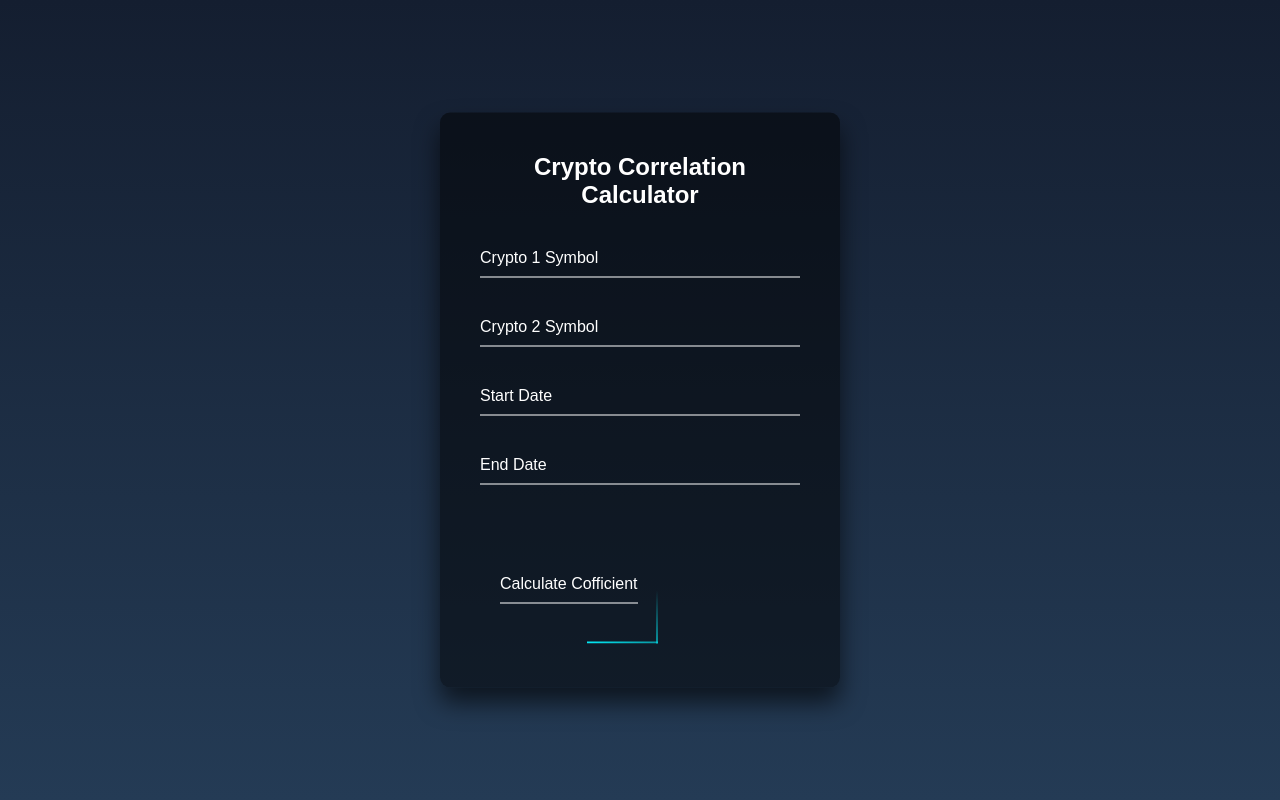
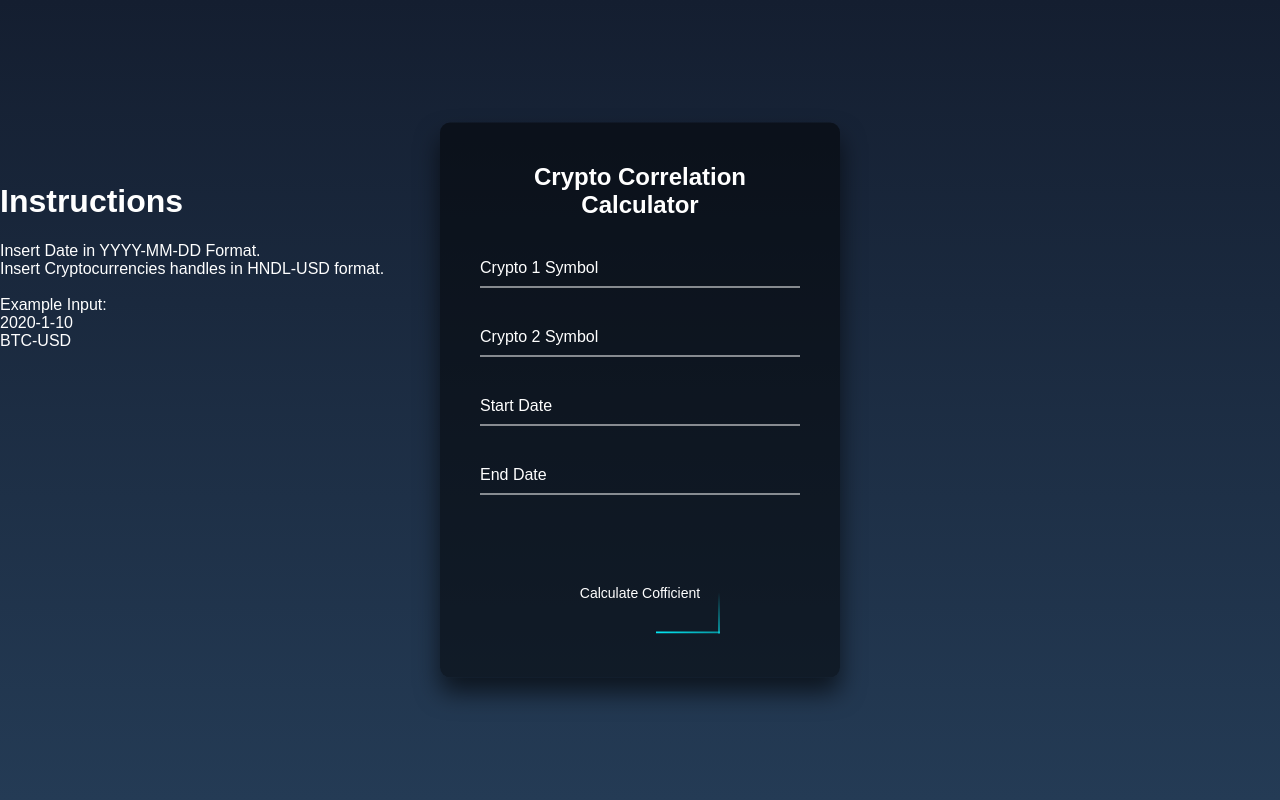
Before and after one commit to Muneebdw/CryptoCorrelation, a Flask app: page / in a window 1280 px wide. Run offline with Flask 2, Linux system fonts and the light colour scheme; parts of the project's set-up code (start-up, migrations or seed data) failed here and were passed over.

Commit message:
Finalized

```diff
--- a/app.py
+++ b/app.py
@@ -46,9 +46,11 @@ def calculate():
                     mode='lines',  name = c2))
                     #mode = lines
         #fig.update_layout(title='line charts',)
+        cdata = [{'name':c1},{'name':c2}]
+        ddata = [{'sdate':start_date,'edate':end_date}]
         data = [trace1,trace2]
         graphJSON = json.dumps(data, cls=plotly.utils.PlotlyJSONEncoder)
-        return render_template('Visualize.html',graphJSON=graphJSON)
+        return render_template('Visualize.html',graphJSON=graphJSON,cdata=cdata,ddate=ddata)
 
     #Calculate Correlation
 
@@ -58,4 +60,6 @@ def calculate():
 
 
 if __name__ == '__main__':
+    app.jinja_env.auto_reload = True
+    app.config['TEMPLATES_AUTO_RELOAD'] = True
     app.run(debug=True)
--- a/static/css/home.css
+++ b/static/css/home.css
@@ -1,11 +1,88 @@
 html {
   height: 100%;
+  font-family: 'helvetica neue', helvetica, arial, sans-serif;
+
 }
 body {
   margin:0;
   padding:0;
   font-family: sans-serif;
   background: linear-gradient(#141e30, #243b55);
+}
+button {
+  border-width:0px;
+border:none;
+outline:none;
+}
+input:focus, textarea:focus, select:focus{
+  outline: none;
+}
+
+table {
+  table-layout: fixed;
+  width: 50%;
+  border-collapse: collapse;
+
+  background-image: radial-gradient(rgb(39, 96, 219), rgb(31, 153, 209)); /* the gradient */
+  background-origin: border-box; /* set background to start from border-box */
+  border-spacing: 5px; /* space between each cell */
+  border: 3px solid black; /* optional */
+}
+
+th, td{
+  border: 1.5px solid black;
+}
+thead th:nth-child(1) {
+  width: 15%;
+}
+
+thead th:nth-child(2) {
+  width: 10%;
+}
+
+thead th:nth-child(3) {
+  width: 5%;
+}
+
+thead th:nth-child(4) {
+  width: 15%;
+}
+
+th, td {
+  padding: 10PX;
+}
+
+
+
+thead th, tfoot th {
+  font-family: 'Rock Salt', cursive;
+}
+
+th {
+  letter-spacing: 2px;
+}
+
+td {
+  letter-spacing: 1px;
+}
+
+tbody td {
+  text-align: center;
+}
+
+tfoot th {
+  text-align: right;
+}
+.header {
+  width: 100%;
+  padding: 10px 0;
+  font-size: 16px;
+  color: #fff;
+  margin-bottom: 15px;
+  border: none;
+  border-bottom: 1px solid #fff;
+  outline: none;
+  background: transparent;
 }
 
 .login-box {
@@ -61,6 +138,31 @@ body {
   color: #03e9f4;
   font-size: 12px;
 }
+
+
+.login-box .button {
+  position:relative;
+  text-align: center;
+  margin: auto;
+
+
+
+}
+
+.login-box .button input {
+  margin: auto;
+  text-align: center;
+  width: 100%;
+  padding: 10px 0;
+  font-size: 14px;
+  color: #fff;
+  margin-bottom: 13px;
+  border: none;
+  outline: none;
+  background: transparent;
+}
+
+
 
 .login-box form a {
   position: relative;
--- a/templates/home.html
+++ b/templates/home.html
@@ -5,6 +5,19 @@
     <meta charset="UTF-8">
     <title>Dropdown</title>
     <link rel="stylesheet" href="{{ url_for('static', filename='css/home.css') }}">
+    <style>
+      h1 {color: white;}
+      p {color: white;}
+    </style>
+    <br><br><br><br><br><br><br><br><br>
+    <h1>Instructions</h1>
+    <p>Insert Date in YYYY-MM-DD Format. <br>
+       Insert Cryptocurrencies handles in HNDL-USD format.
+        <br><br>
+       Example Input: <br>
+       2020-1-10 <br>
+       BTC-USD <br>
+    </p>
 </head>
 <body>
     <div class="login-box">
@@ -26,7 +39,7 @@
             <input type="text" name="edate" id="edate" required="">
             <label>End Date</label>
           </div>
-          <div class = "user-box">
+          <div class = "button">
           <a href="#">
             <span></span>
             <span></span>
```
Also changed, not shown: templates/Visualize.html (+28 -3 lines).
